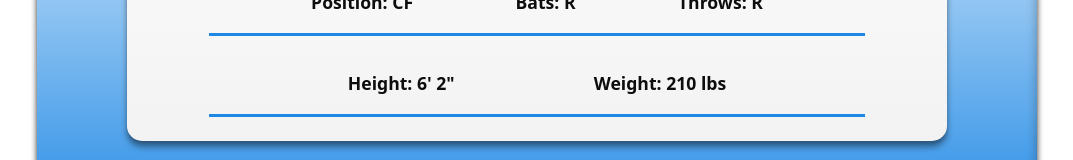
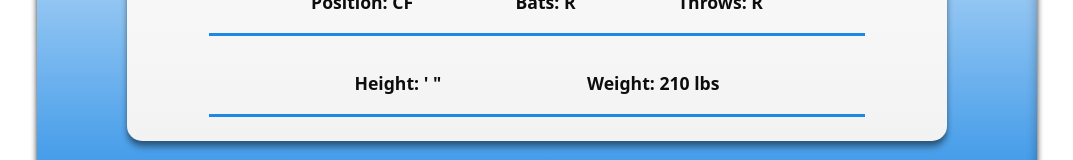
Before and after one commit to Mgomez1023/Baseball-StatTracker, a React (Vite) app: page / in a window 1280 px wide. Shown: the part 322-482 px from the top of the page, without its empty margins (103-1176 px from the left). Built offline with nearby package versions, Linux system fonts and the light colour scheme.

Commit message:
height, feet, weight fix

```diff
--- a/src/App.jsx
+++ b/src/App.jsx
@@ -66,7 +66,7 @@ function App() {
             </div>
 
             <div className="info-content1">
-              <p>Height: {selectedPlayer.height.feet}' {selectedPlayer.height.inches}"</p>
+              <p>Height: {selectedPlayer.feet}' {selectedPlayer.inches}"</p>
               <p>Weight: {selectedPlayer.weight} lbs</p>
             </div>
 
--- a/src/components/AddPlayerForm.jsx
+++ b/src/components/AddPlayerForm.jsx
@@ -6,12 +6,9 @@ import { addPlayer } from "../utils/playerUtils"
 
 export default function AddPlayerForm({ onCancel, selectedPlayer, setSelectedPlayer, players, setPlayers }) {
   const [formData, setFormData] = useState({
-      height: {
-        weight: 0,
-        feet: 0,
-        inches: 0,
-
-    }
+    feet: "",
+    inches: "",
+    weight: "",
   });
 
   const [closing, setClosing] = useState(false);
@@ -176,6 +173,7 @@ export default function AddPlayerForm({ onCancel, selectedPlayer, setSelectedPla
                         <input
                             className="height-input"
                             type="number"
+                            name="feet"
                             min="4"
                             max="7"
                             value={formData.feet}
@@ -184,6 +182,7 @@ export default function AddPlayerForm({ onCancel, selectedPlayer, setSelectedPla
                         <input
                             className="height-input"
                             type="number"
+                            name="inches"
                             min="0"
                             max="11"
                             value={formData.inches}
@@ -202,6 +201,7 @@ export default function AddPlayerForm({ onCancel, selectedPlayer, setSelectedPla
 
                         <input
                             type="number"
+                            name="weight"
                             min="00"
                             max="300"
                             value={formData.weight}
```
